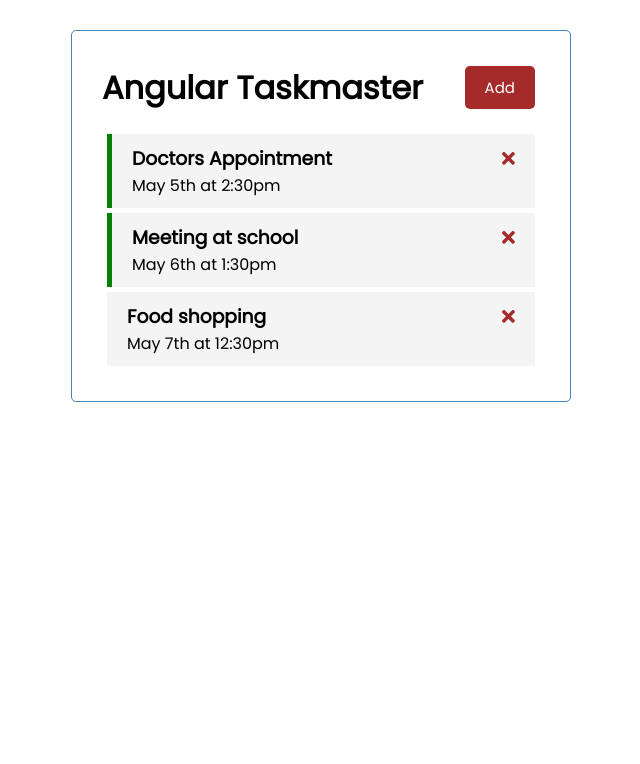
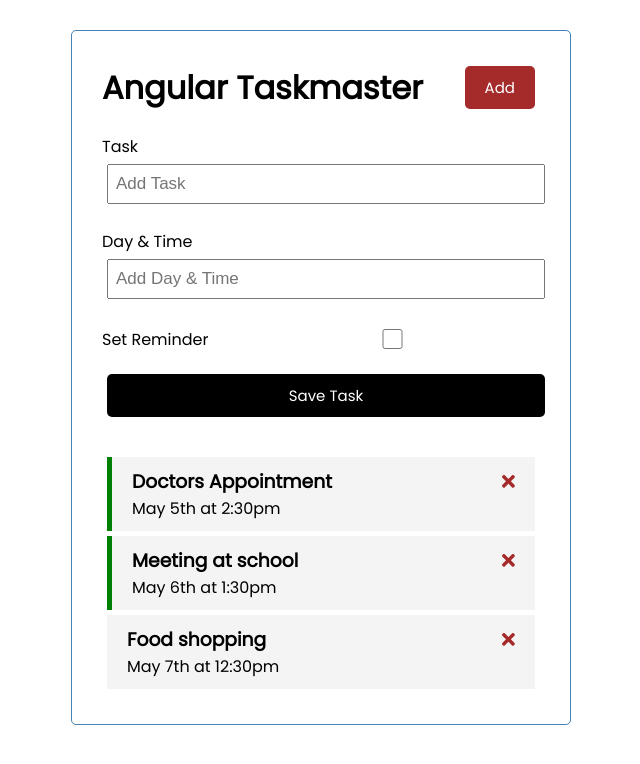
Before and after one commit to JRybelis/Angular-taskmaster-app, an Angular app: page / in a window 1280 px wide. Shown: the top 764 px of the page, without its empty margins (319-959 px from the left). Built offline with nearby package versions, Linux system fonts and the light colour scheme; data requests are answered from the project's data file.

Commit message:
Add add-task component & styling

```diff
--- a/src/app/app.module.ts
+++ b/src/app/app.module.ts
@@ -8,6 +8,7 @@
 import { ButtonComponent } from './components/button/button.component';
 import { TasksComponent } from './components/tasks/tasks.component';
 import { TaskItemComponent } from './components/task-item/task-item.component';
+import { AddTaskComponent } from './components/add-task/add-task.component';
 
 @NgModule({
   declarations: [
@@ -16,6 +17,7 @@
     ButtonComponent,
     TasksComponent,
     TaskItemComponent,
+    AddTaskComponent,
   ],
   imports: [BrowserModule, FontAwesomeModule, HttpClientModule],
   providers: [],
--- /dev/null
+++ b/src/app/components/add-task/add-task.component.css
@@ -0,0 +1,3 @@
+.add-form {
+  margin-bottom: 40px;
+}
--- /dev/null
+++ b/src/app/components/add-task/add-task.component.html
@@ -0,0 +1,15 @@
+<form class="add-form">
+  <div class="form-control">
+    <label for="text">Task</label>
+    <input type="text" name="text" id="text" placeholder="Add Task" />
+  </div>
+  <div class="form-control">
+    <label for="day">Day & Time</label>
+    <input type="text" name="day" id="day" placeholder="Add Day & Time" />
+  </div>
+  <div class="form-control form-control-check">
+    <label for="reminder">Set Reminder</label>
+    <input type="checkbox" name="reminder" id="reminder" />
+  </div>
+  <input type="submit" value="Save Task" class="btn btn-block" />
+</form>
--- /dev/null
+++ b/src/app/components/add-task/add-task.component.ts
@@ -0,0 +1,15 @@
+import { Component, OnInit } from '@angular/core';
+
+@Component({
+  selector: 'app-add-task',
+  templateUrl: './add-task.component.html',
+  styleUrls: ['./add-task.component.css']
+})
+export class AddTaskComponent implements OnInit {
+
+  constructor() { }
+
+  ngOnInit(): void {
+  }
+
+}
--- a/src/app/components/tasks/tasks.component.html
+++ b/src/app/components/tasks/tasks.component.html
@@ -1,3 +1,5 @@
+<app-add-task></app-add-task>
+
 <app-task-item
   *ngFor="let task of tasks"
   [task]="task"
```
Also changed, not shown: 1 other file (tests, documents, lock files or other folders).
